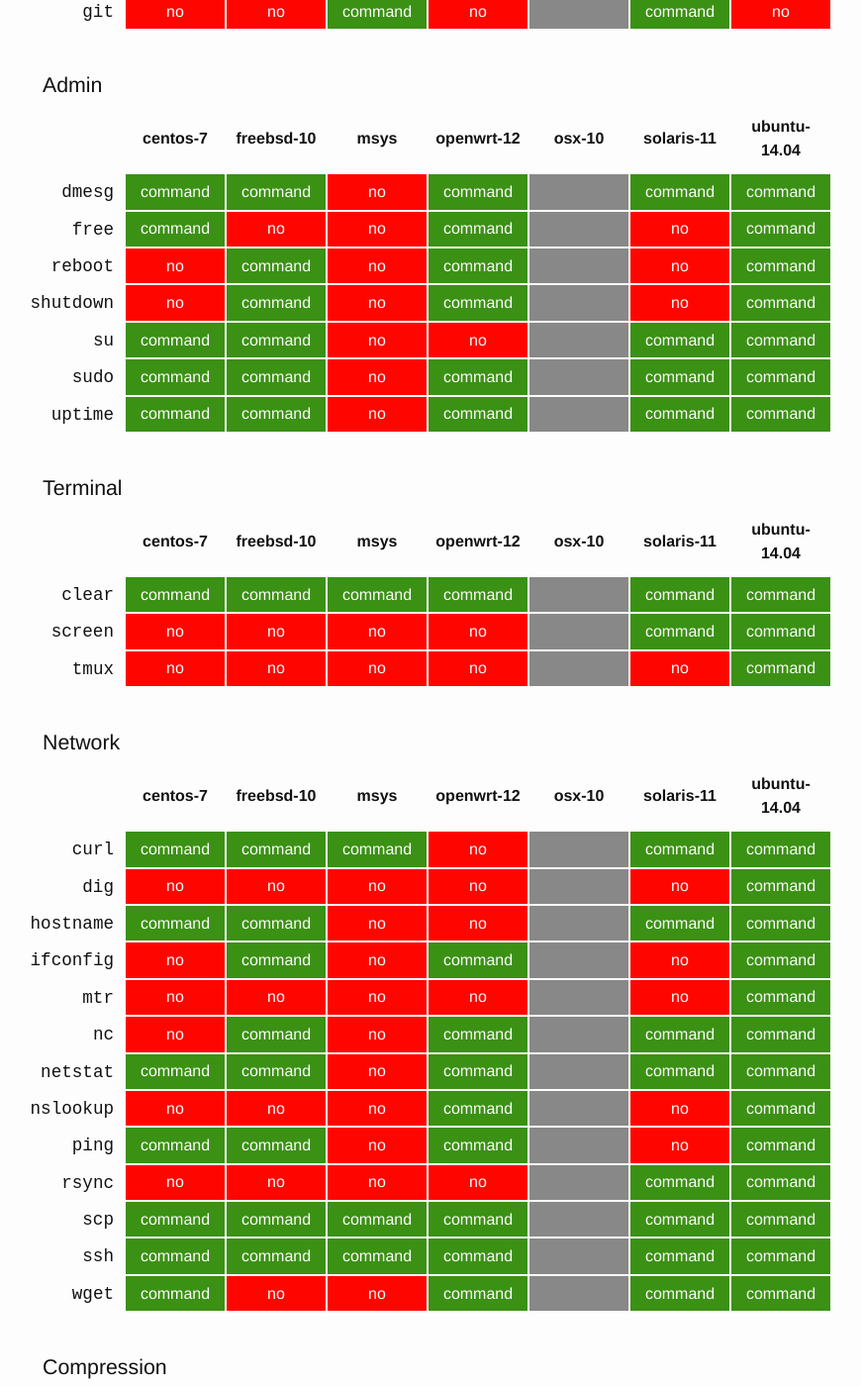
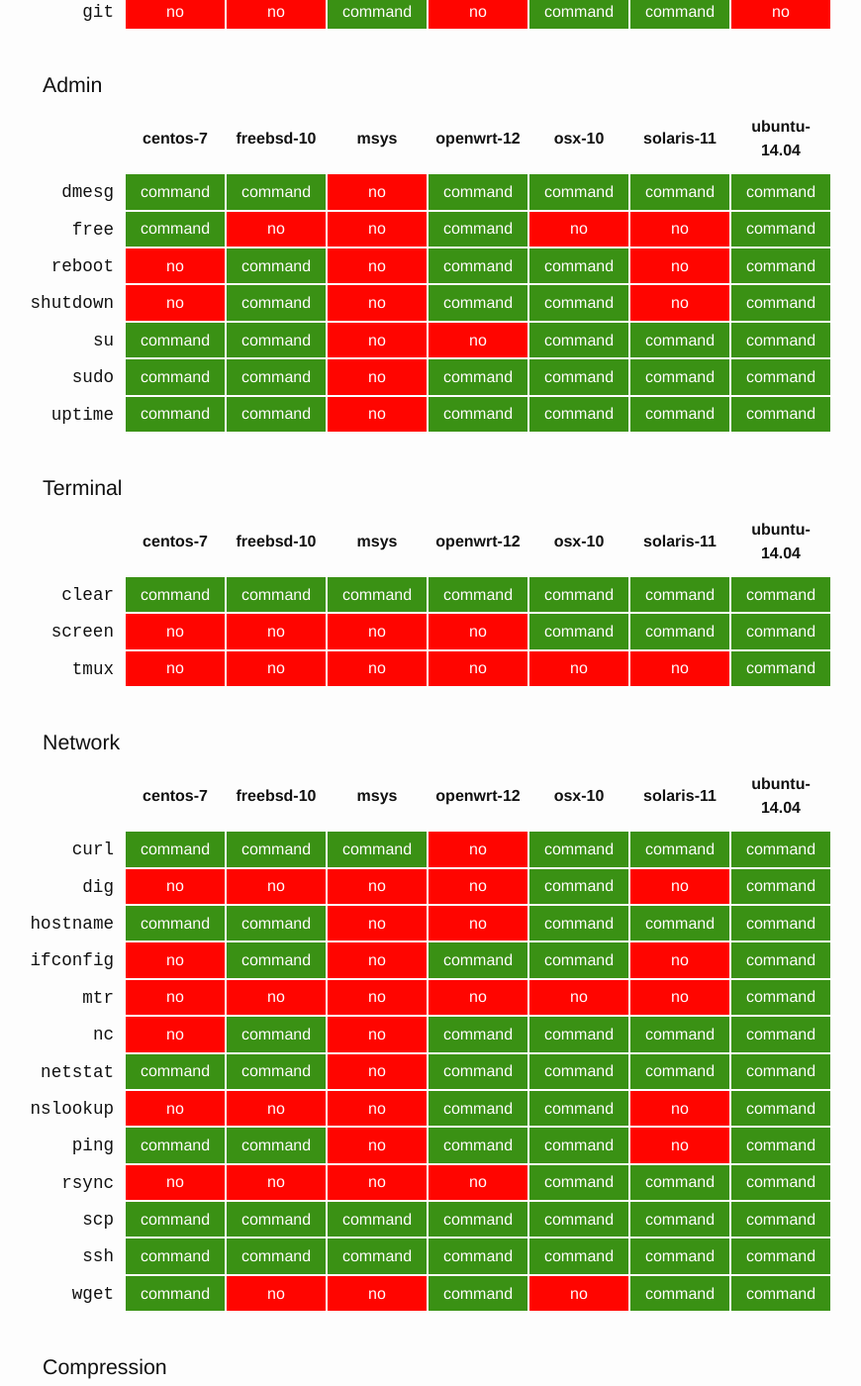
Before and after one commit to mkropat/is-shell-portable, a Jekyll site: the page built from index.html, in a window 1280 px wide and 1400 px high, scrolled down 10175 px. Shown: the whole window at 99% size, without its empty margins (117-987 px from the left). Built offline with Jekyll 4.4.1, drawn with Linux system fonts in a browser that asks for light colours; some of the changed text lies outside the part shown.

Commit message:
Audit OS-X

```diff
--- a/_data/additional-cmds.json
+++ b/_data/additional-cmds.json
@@ -6,7 +6,7 @@
       "freebsd-10": "no",
       "msys": "built-in",
       "openwrt-12": "no",
-      "osx-10": null,
+      "osx-10": "built-in",
       "solaris-11": "no",
       "ubuntu-14.04": "no"
     },
@@ -16,7 +16,7 @@
       "freebsd-10": "no",
       "msys": "built-in",
       "openwrt-12": "no",
-      "osx-10": null,
+      "osx-10": "built-in",
       "solaris-11": "built-in",
       "ubuntu-14.04": "no"
     },
@@ -36,7 +36,7 @@
       "freebsd-10": "no",
       "msys": "built-in",
       "openwrt-12": "no",
-      "osx-10": null,
+      "osx-10": "built-in",
       "solaris-11": "no",
       "ubuntu-14.04": "no"
     },
@@ -46,7 +46,7 @@
       "freebsd-10": "no",
       "msys": "built-in",
       "openwrt-12": "no",
-      "osx-10": null,
+      "osx-10": "built-in",
       "solaris-11": "no",
       "ubuntu-14.04": "no"
     },
@@ -56,7 +56,7 @@
       "freebsd-10": "no",
       "msys": "built-in",
       "openwrt-12": "no",
-      "osx-10": null,
+      "osx-10": "built-in",
       "solaris-11": "no",
       "ubuntu-14.04": "no"
     },
@@ -66,7 +66,7 @@
       "freebsd-10": "no",
       "msys": "built-in",
       "openwrt-12": "no",
-      "osx-10": null,
+      "osx-10": "built-in",
       "solaris-11": "built-in",
       "ubuntu-14.04": "no"
     }
@@ -212,7 +212,7 @@
       "freebsd-10": "command",
       "msys": "no",
       "openwrt-12": "command",
-      "osx-10": null,
+      "osx-10": "command",
       "solaris-11": "command",
       "ubuntu-14.04": "command"
     },
@@ -222,7 +222,7 @@
       "freebsd-10": "command",
       "msys": "no",
       "openwrt-12": "no",
-      "osx-10": null,
+      "osx-10": "command",
       "solaris-11": "command",
       "ubuntu-14.04": "no"
     },
@@ -232,7 +232,7 @@
       "freebsd-10": "command",
       "msys": "no",
       "openwrt-12": "command",
-      "osx-10": null,
+      "osx-10": "command",
       "solaris-11": "command",
       "ubuntu-14.04": "command"
     }
@@ -244,7 +244,7 @@
       "freebsd-10": "command",
       "msys": "command",
       "openwrt-12": "command",
-      "osx-10": null,
+      "osx-10": "command",
       "solaris-11": "command",
       "ubuntu-14.04": "command"
     }
@@ -256,7 +256,7 @@
       "freebsd-10": "command",
       "msys": "no",
       "openwrt-12": "command",
-      "osx-10": null,
+      "osx-10": "command",
       "solaris-11": "no",
       "ubuntu-14.04": "command"
     },
@@ -266,7 +266,7 @@
       "freebsd-10": "command",
       "msys": "no",
       "openwrt-12": "no",
-      "osx-10": null,
+      "osx-10": "command",
       "solaris-11": "command",
       "ubuntu-14.04": "command"
     },
@@ -276,7 +276,7 @@
       "freebsd-10": "command",
       "msys": "no",
       "openwrt-12": "no",
-      "osx-10": null,
+      "osx-10": "command",
       "solaris-11": "command",
       "ubuntu-14.04": "command"
     },
@@ -286,7 +286,7 @@
       "freebsd-10": "no",
       "msys": "no",
       "openwrt-12": "no",
-      "osx-10": null,
+      "osx-10": "command",
       "solaris-11": "no",
       "ubuntu-14.04": "command"
     },
@@ -306,7 +306,7 @@
       "freebsd-10": "command",
       "msys": "no",
       "openwrt-12": "command",
-      "osx-10": null,
+      "osx-10": "command",
       "solaris-11": "no",
       "ubuntu-14.04": "command"
     },
@@ -326,7 +326,7 @@
       "freebsd-10": "command",
       "msys": "no",
       "openwrt-12": "no",
-      "osx-10": null,
+      "osx-10": "command",
       "solaris-11": "command",
       "ubuntu-14.04": "command"
     },
@@ -336,7 +336,7 @@
       "freebsd-10": "command",
       "msys": "no",
       "openwrt-12": "command",
-      "osx-10": null,
+      "osx-10": "command",
       "solaris-11": "command",
       "ubuntu-14.04": "command"
     },
@@ -346,7 +346,7 @@
       "freebsd-10": "command",
       "msys": "command",
       "openwrt-12": "command",
-      "osx-10": null,
+      "osx-10": "command",
       "solaris-11": "command",
       "ubuntu-14.04": "command"
     },
@@ -356,7 +356,7 @@
       "freebsd-10": "command",
       "msys": "no",
       "openwrt-12": "command",
-      "osx-10": null,
+      "osx-10": "command",
       "solaris-11": "no",
       "ubuntu-14.04": "command"
     },
@@ -366,7 +366,7 @@
       "freebsd-10": "command",
       "msys": "no",
       "openwrt-12": "no",
-      "osx-10": null,
+      "osx-10": "command",
       "solaris-11": "no",
       "ubuntu-14.04": "command"
     },
@@ -376,7 +376,7 @@
       "freebsd-10": "command",
       "msys": "command",
       "openwrt-12": "command",
-      "osx-10": null,
+      "osx-10": "command",
       "solaris-11": "command",
       "ubuntu-14.04": "command"
     }
@@ -388,7 +388,7 @@
       "freebsd-10": "command",
       "msys": "no",
       "openwrt-12": "command",
-      "osx-10": null,
+      "osx-10": "command",
       "solaris-11": "no",
       "ubuntu-14.04": "command"
     },
@@ -398,7 +398,7 @@
       "freebsd-10": "command",
       "msys": "no",
       "openwrt-12": "command",
-      "osx-10": null,
+      "osx-10": "command",
       "solaris-11": "command",
       "ubuntu-14.04": "command"
     },
@@ -408,7 +408,7 @@
       "freebsd-10": "command",
       "msys": "no",
       "openwrt-12": "no",
-      "osx-10": null,
+      "osx-10": "command",
       "solaris-11": "command",
       "ubuntu-14.04": "command"
     }
@@ -420,7 +420,7 @@
       "freebsd-10": "no",
       "msys": "command",
       "openwrt-12": "no",
-      "osx-10": null,
+      "osx-10": "command",
       "solaris-11": "command",
       "ubuntu-14.04": "no"
     }
@@ -432,7 +432,7 @@
       "freebsd-10": "command",
       "msys": "no",
       "openwrt-12": "command",
-      "osx-10": null,
+      "osx-10": "command",
       "solaris-11": "command",
       "ubuntu-14.04": "command"
     },
@@ -442,7 +442,7 @@
       "freebsd-10": "no",
       "msys": "no",
       "openwrt-12": "command",
-      "osx-10": null,
+      "osx-10": "no",
       "solaris-11": "no",
       "ubuntu-14.04": "command"
     },
@@ -452,7 +452,7 @@
       "freebsd-10": "command",
       "msys": "no",
       "openwrt-12": "command",
-      "osx-10": null,
+      "osx-10": "command",
       "solaris-11": "no",
       "ubuntu-14.04": "command"
     },
@@ -462,7 +462,7 @@
       "freebsd-10": "command",
       "msys": "no",
       "openwrt-12": "command",
-      "osx-10": null,
+      "osx-10": "command",
       "solaris-11": "no",
       "ubuntu-14.04": "command"
     },
@@ -472,7 +472,7 @@
       "freebsd-10": "command",
       "msys": "no",
       "openwrt-12": "no",
-      "osx-10": null,
+      "osx-10": "command",
       "solaris-11": "command",
       "ubuntu-14.04": "command"
     },
@@ -482,7 +482,7 @@
       "freebsd-10": "command",
       "msys": "no",
       "openwrt-12": "command",
-      "osx-10": null,
+      "osx-10": "command",
       "solaris-11": "command",
       "ubuntu-14.04": "command"
     },
@@ -492,7 +492,7 @@
       "freebsd-10": "command",
       "msys": "no",
       "openwrt-12": "command",
-      "osx-10": null,
+      "osx-10": "command",
       "solaris-11": "command",
       "ubuntu-14.04": "command"
     }
@@ -504,7 +504,7 @@
       "freebsd-10": "command",
       "msys": "command",
       "openwrt-12": "command",
-      "osx-10": null,
+      "osx-10": "command",
       "solaris-11": "command",
       "ubuntu-14.04": "command"
     },
@@ -514,7 +514,7 @@
       "freebsd-10": "no",
       "msys": "no",
       "openwrt-12": "no",
-      "osx-10": null,
+      "osx-10": "command",
       "solaris-11": "command",
       "ubuntu-14.04": "command"
     },
@@ -524,7 +524,7 @@
       "freebsd-10": "no",
       "msys": "no",
       "openwrt-12": "no",
-      "osx-10": null,
+      "osx-10": "no",
       "solaris-11": "no",
       "ubuntu-14.04": "command"
     }
@@ -536,7 +536,7 @@
       "freebsd-10": "command",
       "msys": "command",
       "openwrt-12": "no",
-      "osx-10": null,
+      "osx-10": "command",
       "solaris-11": "command",
       "ubuntu-14.04": "command"
     },
@@ -546,7 +546,7 @@
       "freebsd-10": "no",
       "msys": "no",
       "openwrt-12": "no",
-      "osx-10": null,
+      "osx-10": "command",
       "solaris-11": "no",
       "ubuntu-14.04": "command"
     },
@@ -556,7 +556,7 @@
       "freebsd-10": "command",
       "msys": "no",
       "openwrt-12": "no",
-      "osx-10": null,
+      "osx-10": "command",
       "solaris-11": "command",
       "ubuntu-14.04": "command"
     },
@@ -566,7 +566,7 @@
       "freebsd-10": "command",
       "msys": "no",
       "openwrt-12": "command",
-      "osx-10": null,
+      "osx-10": "command",
       "solaris-11": "no",
       "ubuntu-14.04": "command"
     },
@@ -576,7 +576,7 @@
       "freebsd-10": "no",
       "msys": "no",
       "openwrt-12": "no",
-      "osx-10": null,
+      "osx-10": "no",
       "solaris-11": "no",
       "ubuntu-14.04": "command"
     },
@@ -586,7 +586,7 @@
       "freebsd-10": "command",
       "msys": "no",
       "openwrt-12": "command",
-      "osx-10": null,
+      "osx-10": "command",
       "solaris-11": "command",
       "ubuntu-14.04": "command"
     },
@@ -596,7 +596,7 @@
       "freebsd-10": "command",
       "msys": "no",
       "openwrt-12": "command",
-      "osx-10": null,
+      "osx-10": "command",
       "solaris-11": "command",
       "ubuntu-14.04": "command"
     },
@@ -606,7 +606,7 @@
       "freebsd-10": "no",
       "msys": "no",
       "openwrt-12": "command",
-      "osx-10": null,
+      "osx-10": "command",
       "solaris-11": "no",
       "ubuntu-14.04": "command"
     },
@@ -616,7 +616,7 @@
       "freebsd-10": "command",
       "msys": "no",
       "openwrt-12": "command",
-      "osx-10": null,
+      "osx-10": "command",
       "solaris-11": "no",
       "ubuntu-14.04": "command"
     },
@@ -626,7 +626,7 @@
       "freebsd-10": "no",
       "msys": "no",
       "openwrt-12": "no",
-      "osx-10": null,
+      "osx-10": "command",
       "solaris-11": "command",
       "ubuntu-14.04": "command"
     },
@@ -636,7 +636,7 @@
       "freebsd-10": "command",
       "msys": "command",
       "openwrt-12": "command",
-      "osx-10": null,
+      "osx-10": "command",
       "solaris-11": "command",
       "ubuntu-14.04": "command"
     },
@@ -646,7 +646,7 @@
       "freebsd-10": "command",
       "msys": "command",
       "openwrt-12": "command",
-      "osx-10": null,
+      "osx-10": "command",
       "solaris-11": "command",
       "ubuntu-14.04": "command"
     },
@@ -656,7 +656,7 @@
       "freebsd-10": "no",
       "msys": "no",
       "openwrt-12": "command",
-      "osx-10": null,
+      "osx-10": "no",
       "solaris-11": "command",
       "ubuntu-14.04": "command"
     }
@@ -668,7 +668,7 @@
       "freebsd-10": "command",
       "msys": "command",
       "openwrt-12": "no",
-      "osx-10": null,
+      "osx-10": "command",
       "solaris-11": "command",
       "ubuntu-14.04": "command"
     },
@@ -678,7 +678,7 @@
       "freebsd-10": "command",
       "msys": "command",
       "openwrt-12": "command",
-      "osx-10": null,
+      "osx-10": "command",
       "solaris-11": "command",
       "ubuntu-14.04": "command"
     },
@@ -688,7 +688,7 @@
       "freebsd-10": "no",
       "msys": "no",
       "openwrt-12": "no",
-      "osx-10": null,
+      "osx-10": "command",
       "solaris-11": "command",
       "ubuntu-14.04": "no"
     }
@@ -700,7 +700,7 @@
       "freebsd-10": "no",
       "msys": "built-in",
       "openwrt-12": "no",
-      "osx-10": null,
+      "osx-10": "built-in",
       "solaris-11": "yes",
       "ubuntu-14.04": "no"
     },
@@ -710,7 +710,7 @@
       "freebsd-10": "no",
       "msys": "built-in",
       "openwrt-12": "no",
-      "osx-10": null,
+      "osx-10": "built-in",
       "solaris-11": "no",
       "ubuntu-14.04": "no"
     },
@@ -720,7 +720,7 @@
       "freebsd-10": "command",
       "msys": "command",
       "openwrt-12": "no",
-      "osx-10": null,
+      "osx-10": "command",
       "solaris-11": "command",
       "ubuntu-14.04": "command"
     },
@@ -730,7 +730,7 @@
       "freebsd-10": "command",
       "msys": "no",
       "openwrt-12": "no",
-      "osx-10": null,
+      "osx-10": "no",
       "solaris-11": "no",
       "ubuntu-14.04": "command"
     },
@@ -740,7 +740,7 @@
       "freebsd-10": "command",
       "msys": "no",
       "openwrt-12": "no",
-      "osx-10": null,
+      "osx-10": "command",
       "solaris-11": "command",
       "ubuntu-14.04": "command"
     },
@@ -750,7 +750,7 @@
       "freebsd-10": "no",
       "msys": "no",
       "openwrt-12": "no",
-      "osx-10": null,
+      "osx-10": "no",
       "solaris-11": "command",
       "ubuntu-14.04": "no"
     }
```
